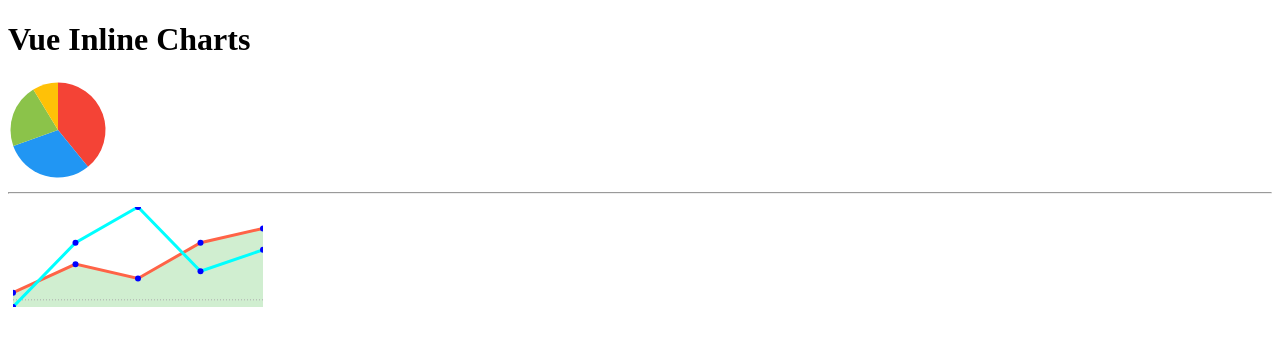
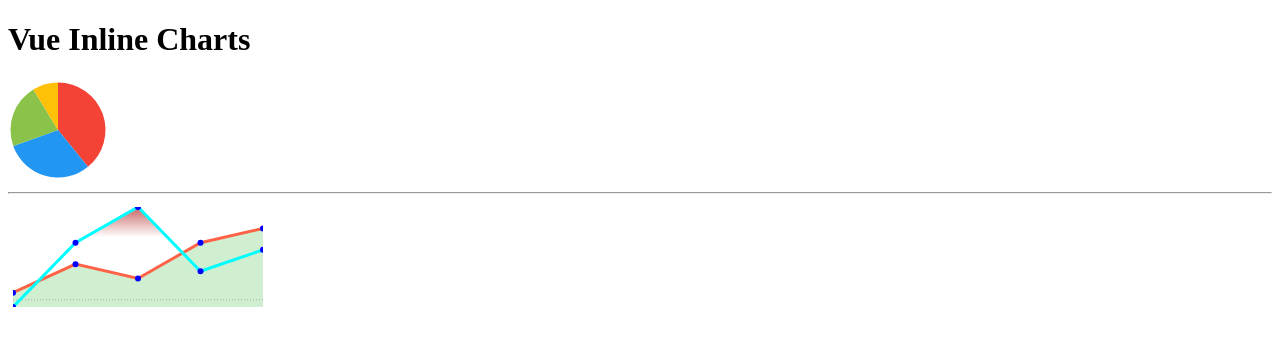
Before and after one commit to Menighin/vue-in-charts, a Vue app: page / in a window 1280 px wide. Shown: the top 346 px of the page. Built offline with nearby package versions, Linux system fonts and the light colour scheme.

Commit message:
Line chart - Gradients Done

```diff
--- a/src/App.vue
+++ b/src/App.vue
@@ -18,7 +18,10 @@
                 strokeColor: 'cyan',
                 data: [-1, 8, 13, 4, 7],
                 fillColor: {
-                    stops: ['red', 'blue']
+                    stops: [
+                        { offset: '0%',  color: 'rgba(200, 100, 100, 1)'  },
+                        { offset: '30%', color: 'rgba(200, 100, 100, 0)' }
+                    ]
                 }
             }]"
             />
--- a/src/components/InlineLineChart.vue
+++ b/src/components/InlineLineChart.vue
@@ -6,6 +6,12 @@
             :width="width"
             :height="height"
             :style="`padding-top: ${paddingTop}; padding-right: ${paddingRight}; padding-bottom: ${paddingBottom}; padding-left: ${paddingLeft};`">
+
+            <defs>
+                <linearGradient v-for="(g, i) in gradients" :key="`gradient-${i}`" :id="`gradient-${i}`" :x1="g.x1" :y1="g.y1" :x2="g.x2" :y2="g.y2">
+                    <stop v-for="(s, j) in g.stops" :key="`stop-${i}-${j}`" :offset="s.offset" :style="`stop-color:${s.color}`" />
+                </linearGradient>
+            </defs>
 
             <g>
                 <polygon
@@ -113,7 +119,6 @@
                             l._fillColor = `url(#gradient-${self.gradients.length})`;
 
                             let gradient = {
-                                type: l.fillColor.type || 'linearGradient',
                                 x1: l.fillColor.x1 || '0%',
                                 x2: l.fillColor.x2 || '0%',
                                 y1: l.fillColor.y1 || '0%',
```
